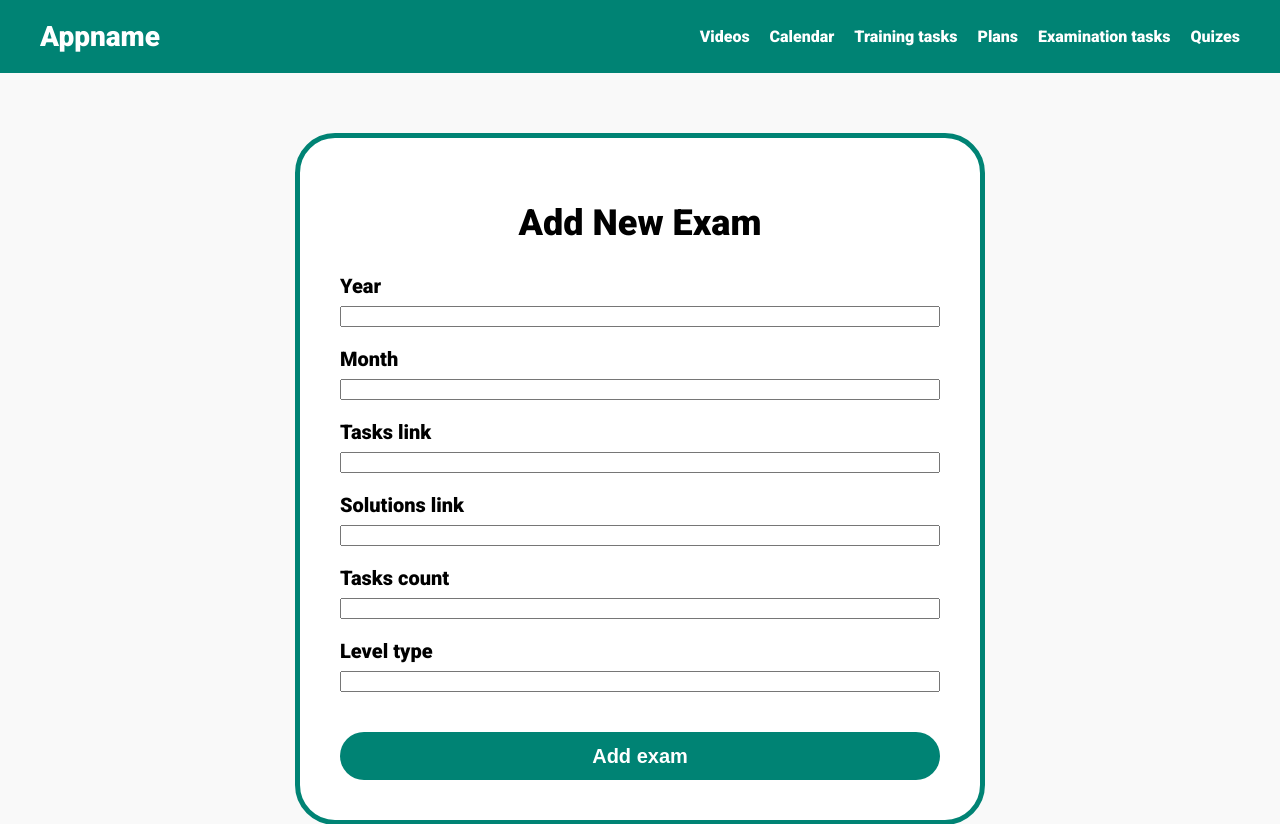
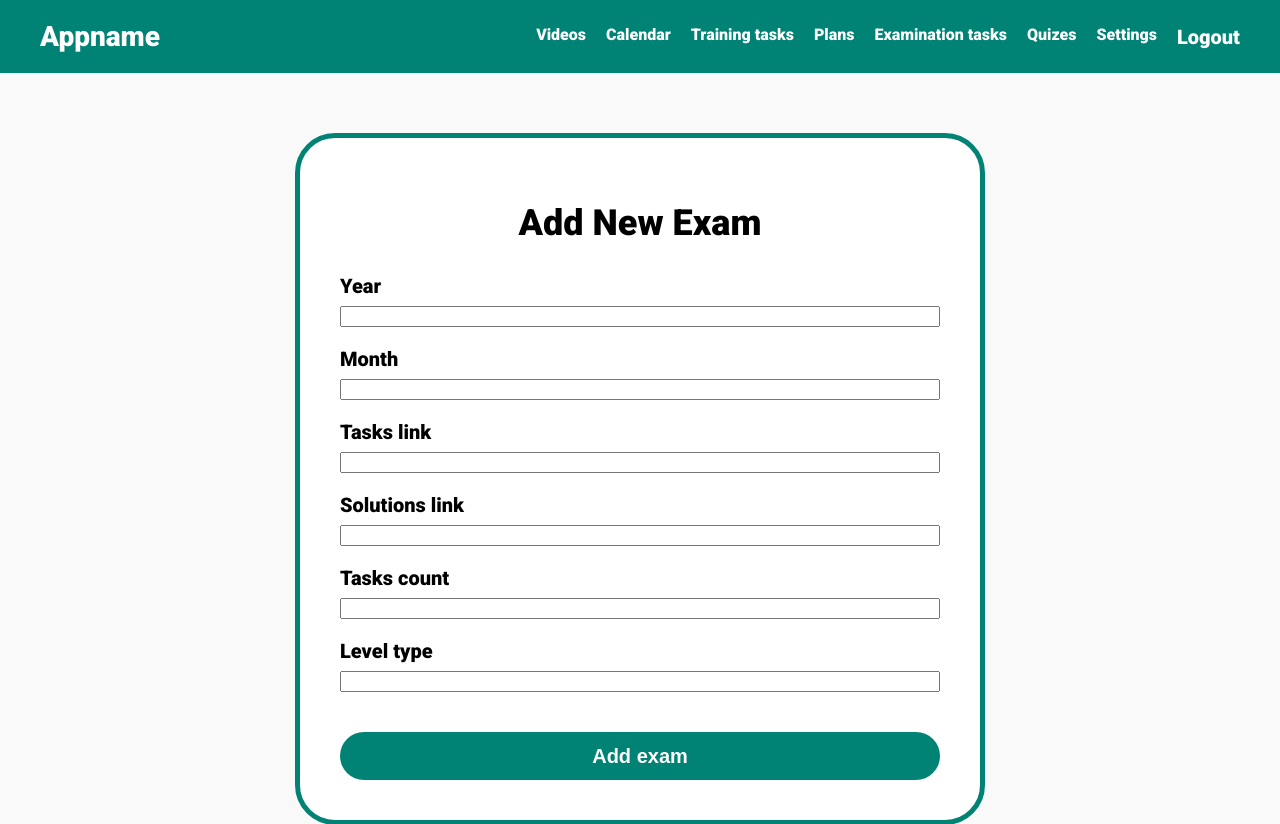
Before and after one commit to DorianWlodarczykZapas/TutorApp, a Django app: template TutorApp/templates/examination_tasks/exam_form.html in a window 1280 px wide. Shown: the top 824 px of the page. Run offline with Django 4.2, Linux system fonts and the light colour scheme; the template is opened without the code that fills it, so the values that code supplies are empty, except form fields; tables that the repository leaves empty hold one stand-in row (values such as "Sample post"); form fields are guessed from the names that the template uses; some libraries are stand-ins or nearby versions.

Commit message:
fix: Fixing problems with add exam view , adding missing translations etx

```diff
--- a/TutorApp/examination_tasks/views.py
+++ b/TutorApp/examination_tasks/views.py
@@ -29,6 +29,7 @@ class ExamCreateView(LoginRequiredMixin, CreateView):
         return data
 
     def form_valid(self, form):
+        form.save()
         messages.success(self.request, _("Exam added successfully!"))
         return HttpResponseRedirect(reverse_lazy("examination_tasks:exam_add"))
 
--- a/TutorApp/static/assets/css/add_exam.css
+++ b/TutorApp/static/assets/css/add_exam.css
@@ -112,3 +112,22 @@ body {
     border-radius: 8px;
     font-weight: bold;
 }
+
+.nav-link-as-text {
+    background: none;
+    border: none;
+    color: white;
+    font-family: 'Roboto', sans-serif;
+    font-size: 20px;
+    font-weight: 900;
+    cursor: pointer;
+    padding: 0;
+    margin: 0;
+    line-height: 1.2;
+    text-align: left;
+    display: inline;
+}
+
+.nav-link-as-text:hover {
+    text-decoration: underline;
+}
--- a/TutorApp/templates/examination_tasks/exam_form.html
+++ b/TutorApp/templates/examination_tasks/exam_form.html
@@ -22,6 +22,13 @@
                     <a href="#">{% trans "Plans" %}</a>
                     <a href="#">{% trans "Examination tasks" %}</a>
                     <a href="#">{% trans "Quizes" %}</a>
+                    <a href="#">{% trans "Settings" %}</a>
+                    <form method="post"
+                          action="{% url 'users:logout' %}"
+                          style="display: inline">
+                        {% csrf_token %}
+                        <button type="submit" class="nav-link-as-text">{% trans "Logout" %}</button>
+                    </form>
                 </nav>
             </div>
         </header>
```
Also changed, not shown: TutorApp/locale/pl/LC_MESSAGES/django.po, 1 other file.
